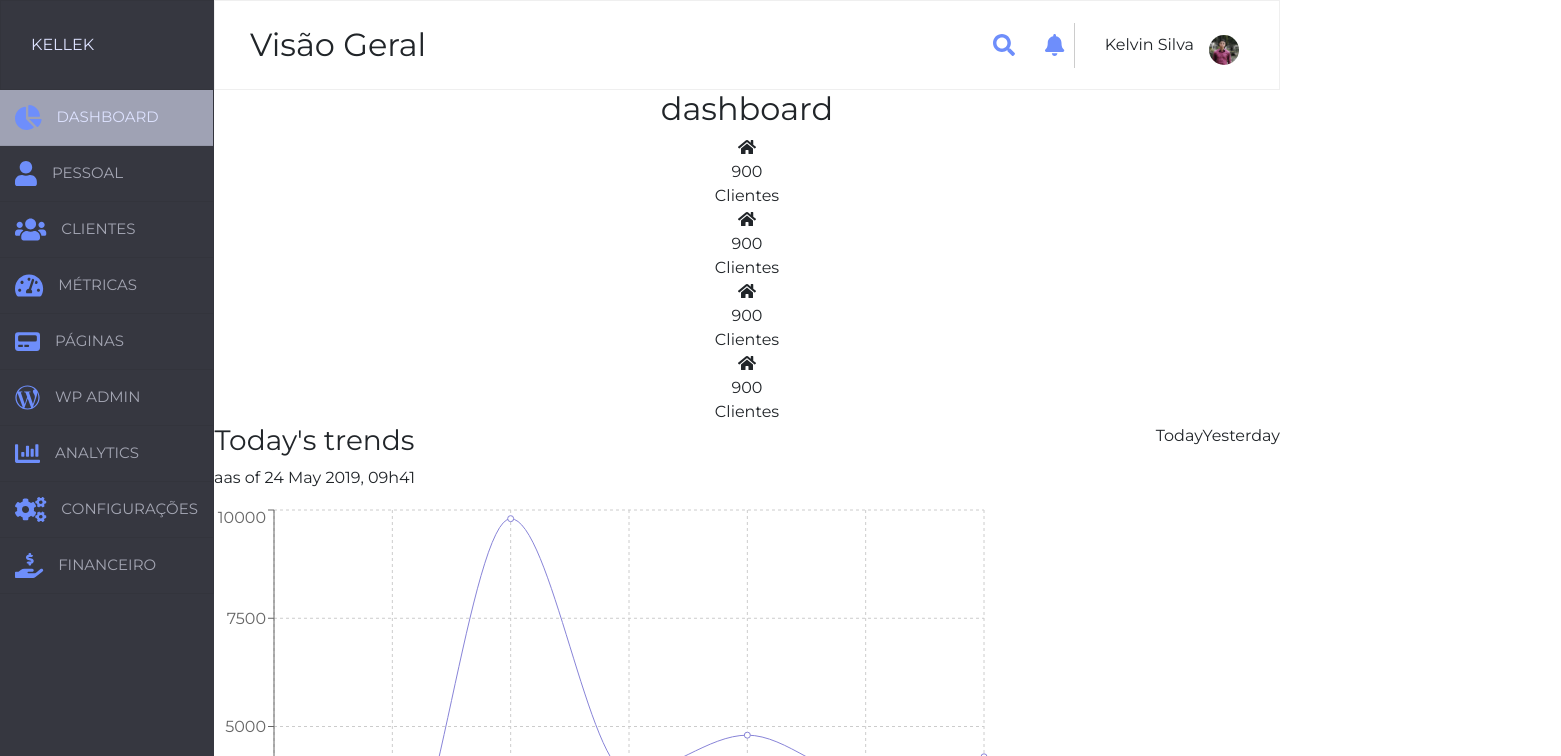
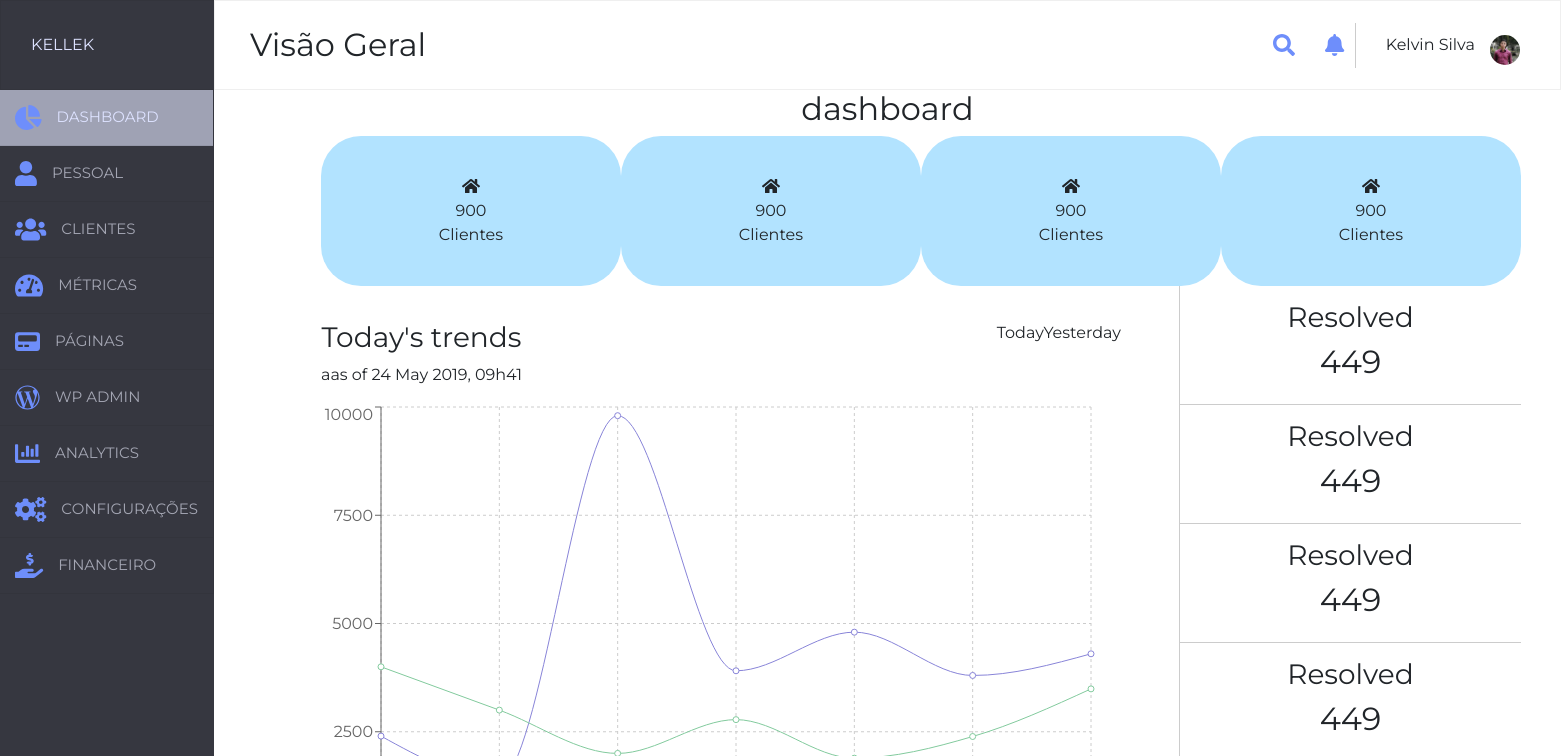
Before and after one commit to KelvinSilvaDev/React_Dashboard, a React (Create React App) app: page / in a window 1280 px wide. Shown: the top 756 px of the page, 1561 px wide, since content can reach past the window. Built offline with nearby package versions, Linux system fonts and the light colour scheme.

Commit message:
Atualizacoes_css

```diff
--- a/src/css/Dashboard.css
+++ b/src/css/Dashboard.css
@@ -1,3 +1,39 @@
+.dashboard-flex-parent{
+    display: flex;
+    flex-direction: row;
+    flex-wrap: nowrap;
+    align-content: center;
+    justify-content: space-around;
+    align-items: center;
+}
+
+.dashboard-box{
+    width: 300px;
+    height: 150px;
+    background: #b2e3ff;
+    border-radius: 40px;
+    display: flex;
+    flex-direction: column;
+    align-content: center;
+    justify-content: center;
+    align-items: center;
+}
+.dashboard-content{
+    overflow-y: scroll;
+    height: 85%;
+    width: 100%;
+    padding-left: 107px;
+    padding-right: 40px;
+}
+
+.graph{
+    float: left;
+    margin-top: 35px;
+}
+
+.dataDashboardWrapper{
+    float: right;
+}
 .dataDashboardWrapper div:last-child {
     border-bottom: none;
 }
@@ -10,7 +46,7 @@
     padding: 15px 100px;
     border-left: 1px solid #ccc;
     border-bottom: 1px solid #ccc;
-    height: 100%;
+    height: auto;
 }
 .cardWrapper{
     margin-left: -45px;
--- a/src/css/Style.css
+++ b/src/css/Style.css
@@ -10,7 +10,7 @@
     display: flex;
     flex-direction: column;
     align-content: center;
-    justify-content: center;
+    justify-content: flex-start;
     align-items: center;
 
 }
```
